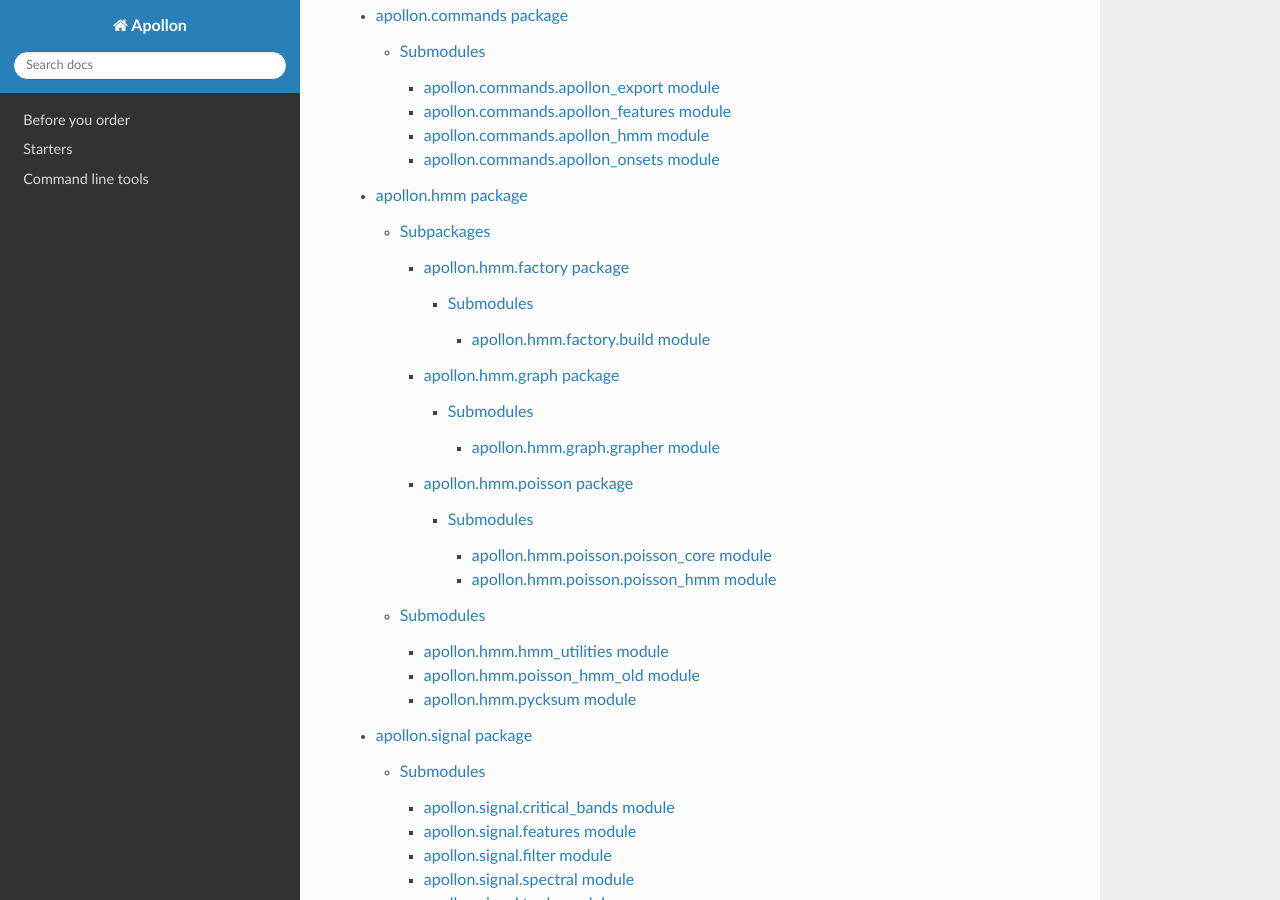
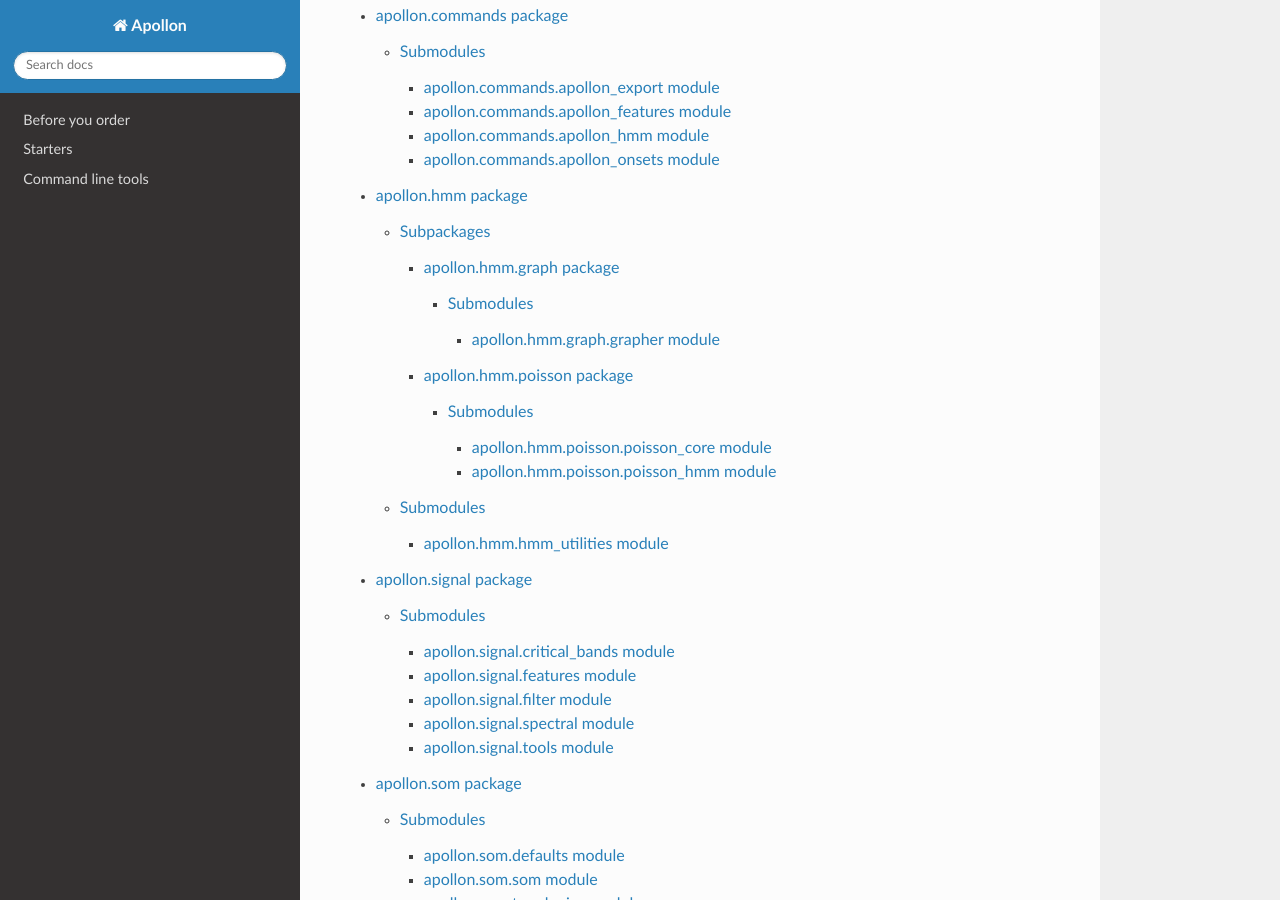
Before and after one commit to ifsm/apollon, a Sphinx documentation site: the page built from docs/source/reference/apollon.rst, in a window 1280 px wide and 900 px high, scrolled down 336 px. Built offline with Sphinx 7.4.7 and the Read the Docs theme 2.0.0, drawn with Linux system fonts in a browser that asks for light colours.

Commit message:
Updated documentation.

```diff
--- a/docs/source/reference/apollon.hmm.factory.build.rst
+++ /dev/null
@@ -1,7 +0,0 @@
-apollon.hmm.factory.build module
-================================
-
-.. automodule:: apollon.hmm.factory.build
-    :members:
-    :undoc-members:
-    :show-inheritance:
--- a/docs/source/reference/apollon.hmm.poisson_hmm_old.rst
+++ /dev/null
@@ -1,7 +0,0 @@
-apollon.hmm.poisson\_hmm\_old module
-====================================
-
-.. automodule:: apollon.hmm.poisson_hmm_old
-    :members:
-    :undoc-members:
-    :show-inheritance:
--- a/docs/source/reference/apollon.hmm.pycksum.rst
+++ /dev/null
@@ -1,7 +0,0 @@
-apollon.hmm.pycksum module
-==========================
-
-.. automodule:: apollon.hmm.pycksum
-    :members:
-    :undoc-members:
-    :show-inheritance:
--- a/docs/source/reference/apollon.hmm.rst
+++ b/docs/source/reference/apollon.hmm.rst
@@ -11,7 +11,6 @@
 
 .. toctree::
 
-    apollon.hmm.factory
     apollon.hmm.graph
     apollon.hmm.poisson
 
@@ -21,5 +20,3 @@
 .. toctree::
 
    apollon.hmm.hmm_utilities
-   apollon.hmm.poisson_hmm_old
-   apollon.hmm.pycksum
```
Also changed, not shown: docs/source/reference/apollon.hmm.factory.rst (deleted, +0 -14 lines).
